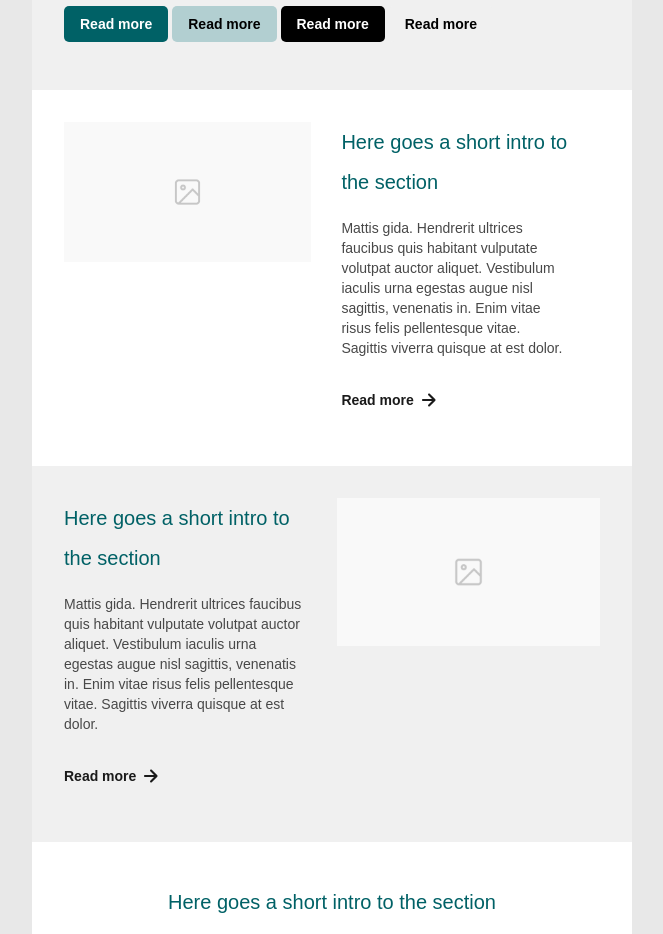
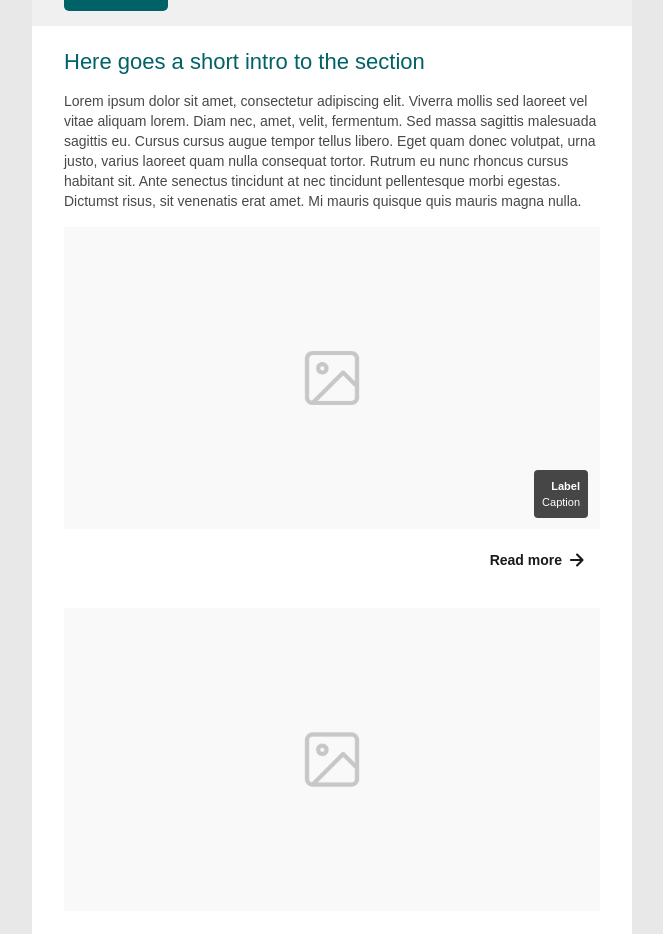
Before and after one commit to jason-augusto/jason-augusto.github.io, a plain HTML site: page mail-template/index.html in a window 1280 px wide. Shown: the part 805-1739 px from the top of the page, without its empty margins (308-971 px from the left). Drawn offline with Linux system fonts and the light colour scheme.

Commit message:
Add files via upload

```diff
--- a/mail-template/css/main.css
+++ b/mail-template/css/main.css
@@ -1,73 +1,5 @@
-@font-face {
-  font-family: "Noto Sans";
-  src: url("../static/fonts/notosans-regular.woff2") format("woff2"),
-    url("../static/fonts/notosans-regular.woff") format("woff");
-  font-weight: 400;
-  font-style: normal;
-}
-
-@font-face {
-  font-family: "Noto Sans";
-  src: url("../static/fonts/notosans-medium.woff2") format("woff2"),
-    url("../static/fonts/notosans-medium.woff") format("woff");
-  font-weight: 500;
-  font-style: normal;
-}
-
-@font-face {
-  font-family: "Noto Sans";
-  src: url("../static/fonts/notosans-semibold.woff2") format("woff2"),
-    url("../static/fonts/notosans-semibold.woff") format("woff");
-  font-weight: 600;
-  font-style: normal;
-}
-
-@font-face {
-  font-family: "Noto Sans";
-  src: url("../static/fonts/notosans-bold.woff2") format("woff2"),
-    url("../static/fonts/notosans-bold.woff") format("woff");
-  font-weight: 700;
-  font-style: normal;
-}
-
-@font-face {
-  font-family: "ASSA Vesta";
-  src: url("../static/fonts/AAVESLGT.woff2") format("woff2"),
-    url("../static/fonts/AAVESLGT.woff") format("woff");
-  font-weight: 300;
-  font-style: normal;
-}
-
-@font-face {
-  font-family: "ASSA Vesta";
-  src: url("../static/fonts/AAVESREG.woff2") format("woff2"),
-    url("../static/fonts/AAVESREG.woff") format("woff");
-  font-weight: 400;
-  font-style: normal;
-}
-
-@font-face {
-  font-family: "ASSA Vesta";
-  src: url("../static/fonts/AAVESBOL.woff2") format("woff2"),
-    url("../static/fonts/AAVESBOL.woff") format("woff");
-  font-weight: 700;
-  font-style: normal;
-}
-
-@font-face {
-  font-family: "ASSA Vesta";
-  src: url("../static/fonts/AAVESITA.woff2") format("woff2"),
-    url("../static/fonts/AAVESITA.woff") format("woff");
-  font-weight: 400;
-  font-style: italic;
-}
-
-@font-face {
-  font-family: "ASSA Vesta";
-  src: url("../static/fonts/AAVESBIT.woff2") format("woff2"),
-    url("../static/fonts/AAVESBIT.woff") format("woff");
-  font-weight: 700;
-  font-style: italic;
+html {
+  background: #e8e8e8;
 }
 
 body {
@@ -75,6 +7,14 @@ body {
   font-size: 14px;
   line-height: 20px;
   color: #333333;
+}
+
+ul {
+
+}
+
+li {
+  text-align: left;
 }
 
 h1,
@@ -90,8 +30,8 @@ h6 {
 
 h2 {
   font-weight: 300;
-  font-size: 20px;
-  line-height: 40px;
+  font-size: 22px;
+  line-height: 26px;
   color: #006166;
 }
 
@@ -225,6 +165,8 @@ p {
 
 #footer {
   text-align: center;
+  padding-top: 15px;
+  padding-bottom: 15px;
 }
 
 #footer p {
@@ -234,8 +176,14 @@ p {
   padding: 0 18px;
 }
 
-#footer p.small {
+.wrapper.post-footer {
+  padding-top: 0;
+  padding-bottom: 0;
+}
+
+.wrapper.post-footer p.small {
   font-size: 10px;
+  text-align: center;
 }
 
 #footer img {
@@ -254,7 +202,7 @@ p {
   width: 100%;
   box-sizing: border-box;
   max-width: 600px;
-  padding: 32px 32px 48px 32px;
+  padding: 15px 32px 15px 32px;
   margin: 0 auto;
 }
 
@@ -437,6 +385,10 @@ a.button.with-arrow {
   text-decoration: underline;
 }
 
+.align-right {
+  text-align: right;
+}
+
 /* ---------------------------------- */
 /* -------------- @MEDIA ------------ */
 /* ---------------------------------- */
--- a/mail-template/index.html
+++ b/mail-template/index.html
@@ -58,13 +58,46 @@
           Mi mauris quisque quis mauris magna nulla.
         </p>
         <a class="button button-cta-1" href="#">Read more </a>
-        <a class="button button-cta-2" href="#">Read more </a>
-        <a class="button button-cta-3" href="#">Read more </a>
-        <a class="button button-cta-4" href="#">Read more </a>
       </section>
     </article>
     <!-- EDITORIAL COMPONENT 1 END -->
+
+
+    <article class="wrapper editorial-1-2 bg-white">
+      <section class="content-container">
+        <h2>Here goes a short intro to the section</h2>
+        <p>
+          Lorem ipsum dolor sit amet, consectetur adipiscing elit. Viverra
+          mollis sed laoreet vel vitae aliquam lorem. Diam nec, amet, velit,
+          fermentum. Sed massa sagittis malesuada sagittis eu. Cursus cursus
+          augue tempor tellus libero. Eget quam donec volutpat, urna justo,
+          varius laoreet quam nulla consequat tortor. Rutrum eu nunc rhoncus
+          cursus habitant sit. Ante senectus tincidunt at nec tincidunt
+          pellentesque morbi egestas. Dictumst risus, sit venenatis erat amet.
+          Mi mauris quisque quis mauris magna nulla.
+        </p>
+      </section>
+      <section class="image-container">
+        <img class="image" src="static/img/placeholder.png" alt="describe what it contains" />
+        <div class="label color-white">
+          <p class="bold">Label</p>
+          <p>Caption</p>
+        </div>
+      </section>
+      <section class="align-right">
+        <a href="#" class="button color-dark-grey with-arrow">Read more <img src="static/img/arrow.svg" alt="arrow"></a>
+      </section>
+    </article>
+
+
     <!-- EDITORIAL COMPONENT 2 START -->
+
+    <article class="wrapper full-width-image bg-white">
+      <section class="image-container bg-white">
+        <img class="image" src="static/img/placeholder.png" alt="describe what it contains" />
+      </section>
+    </article>
+
     <article class="wrapper editorial-2 bg-white">
       <section class="image-container">
         <img class="image" src="static/img/placeholder.png" alt="describe what it contains" />
@@ -107,6 +140,18 @@
         sagittis, venenatis in. Enim vitae risus felis pellentesque vitae.
         Sagittis viverra quisque at est dolor.
       </p>
+      <ul>
+        <li>One</li>
+        <li>Two</li>
+        <li>Three</li>
+        <li>Four</li>
+      </ul>
+      <ol>
+        <li>One</li>
+        <li>Two</li>
+        <li>Three</li>
+        <li>Four</li>
+      </ol>
       <a class="button button-cta-1" href="#">Read more</a>
     </article>
     <!-- EDITORIAL COMPONENT 2 END -->
@@ -183,7 +228,7 @@
     </section>
     </section>
     <!-- CARD COMPONENT 2 END -->
-    <footer id="footer" class="wrapper">
+    <footer id="footer" class="wrapper bg-white">
       <div class="divider"></div>
       <div class="social-media-icons">
         <a href="https://www.facebook.com/amarrgaragedoors"><img src="./static/img/facebook-green.png" alt="social media icon for facebook"/></a>
@@ -192,7 +237,6 @@
         <a href="https://pinterest.com/amarrgarage/"><img src="./static/img/pinterest-green.png" alt="social media icon for pinterest"/></a>
         <a href="https://www.amarr.com/blog/"><img src="./static/img/blog-green.png" alt="social media icon for blog"/></a>
       </div>
-      <div class="divider"></div>
       <div>
         <p>Amarr Company &bull; 165 Carriage Court &bull; Winston-Salem, NC 27105 &bull; USA<br />
         800.503.3667 &bull; <a href="mailto:ask.amarr@amarr.com">ask.amarr@amarr.com</a> &bull; <a href="https://www.amarr.com/">www.amarr.com</a></p>
@@ -201,32 +245,11 @@
           <a href="#">Contact Us</a> |
           <a href="#">Forgot Your Password?</a>
         </p>
-        <div class="divider"></div>
-        <p class="small">If you are having problems viewing the content, <a href="#">please click here for web version!</a></p>
       </div>
     </footer>
-    <footer id="footer" class="wrapper">
-      <div class="divider"></div>
-      <div class="social-media-icons">
-        <a href="https://www.facebook.com/amarrgaragedoors"><img src="./static/img/facebook-gray.png" alt="social media icon for facebook"/></a>
-        <a href="https://www.youtube.com/amarrgaragedoors"><img src="./static/img/youtube-gray.png" alt="social media icon for youtube"/></a>
-        <a href="https://www.houzz.com/pro/amarrgaragedoors1951/amarr-garage-doors"><img src="./static/img/houzz-gray.png" alt="social media icon for houzz"/></a>
-        <a href="https://pinterest.com/amarrgarage/"><img src="./static/img/pinterest-gray.png" alt="social media icon for pinterest"/></a>
-        <a href="https://www.amarr.com/blog/"><img src="./static/img/blog-gray.png" alt="social media icon for blog"/></a>
-      </div>
-      <div class="divider"></div>
-      <div>
-        <p>Amarr Company &bull; 165 Carriage Court &bull; Winston-Salem, NC 27105 &bull; USA<br />
-        800.503.3667 &bull; <a href="mailto:ask.amarr@amarr.com">ask.amarr@amarr.com</a> &bull; <a href="https://www.amarr.com/">www.amarr.com</a></p>
-        <p>
-          <a href="#">My Account</a> |
-          <a href="#">Contact Us</a> |
-          <a href="#">Forgot Your Password?</a>
-        </p>
-        <div class="divider"></div>
-        <p class="small">If you are having problems viewing the content, <a href="#">please click here for web version!</a></p>
-      </div>
-    </footer>
+    <article class="wrapper post-footer">
+      <p class="small">If you are having problems viewing the content, <a href="#">please click here for web version!</a></p>
+    </article>
   </main>
 </body>
 
```
